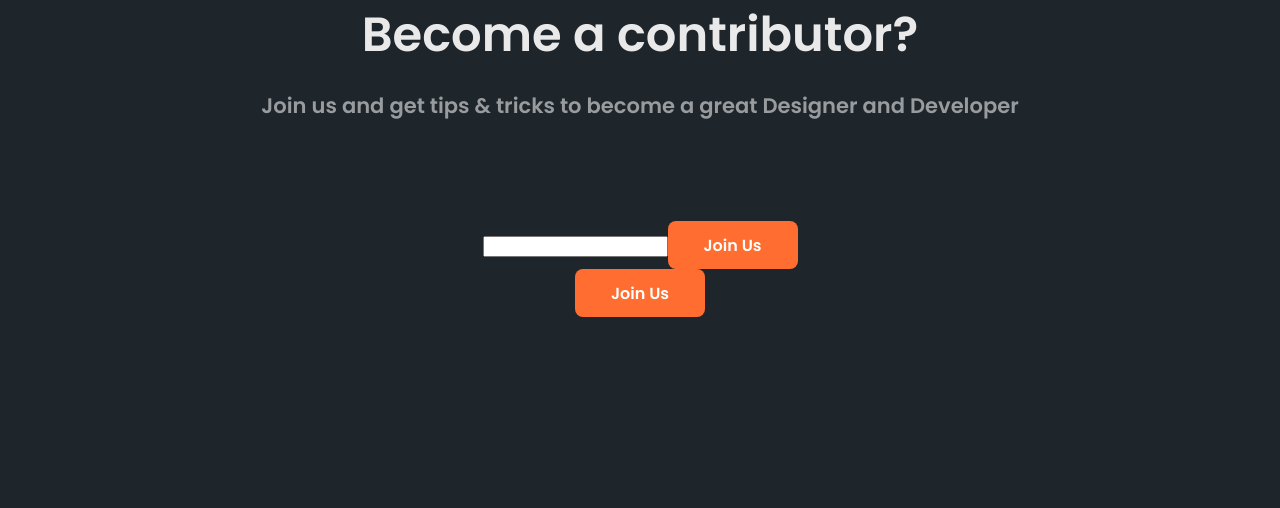
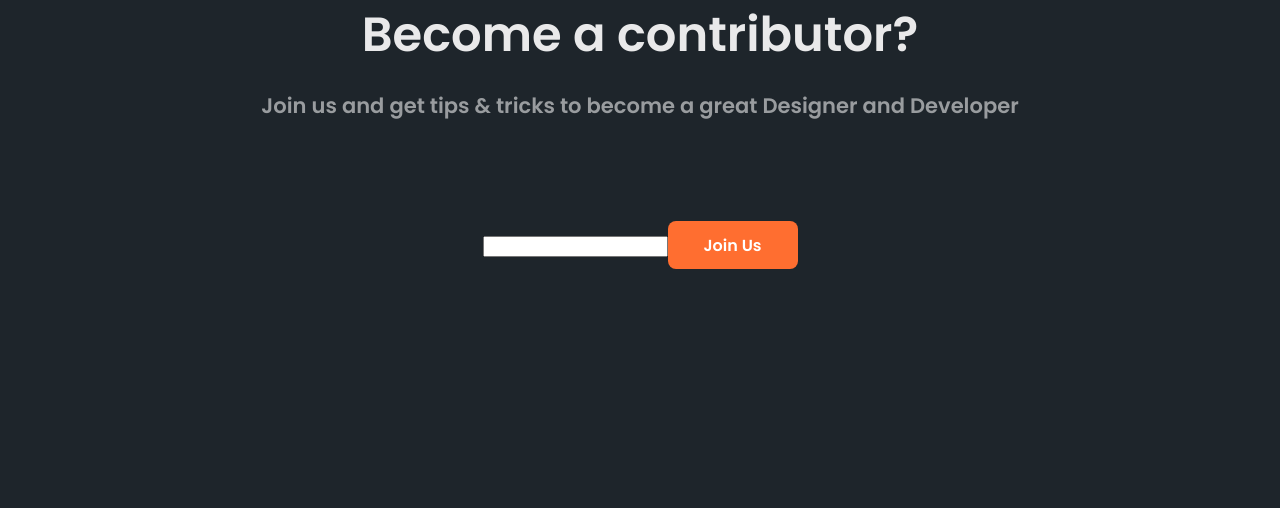
Before and after one commit to Roman2011212/ANTOOLS, a plain HTML site: page index.html in a window 1280 px wide. Shown: the part 3695-4203 px from the top of the page. Drawn offline with Linux system fonts and the light colour scheme.

Commit message:
виправив інпут

```diff
--- a/index.html
+++ b/index.html
@@ -322,7 +322,7 @@
           <form class="subscribe-button-input">
             <input type="" /><button class="subscribe-button">Join Us</button>
           </form>
-          <button class="subscribe-button">Join Us</button>
+
         </div>
       </section>
     </main>
```
